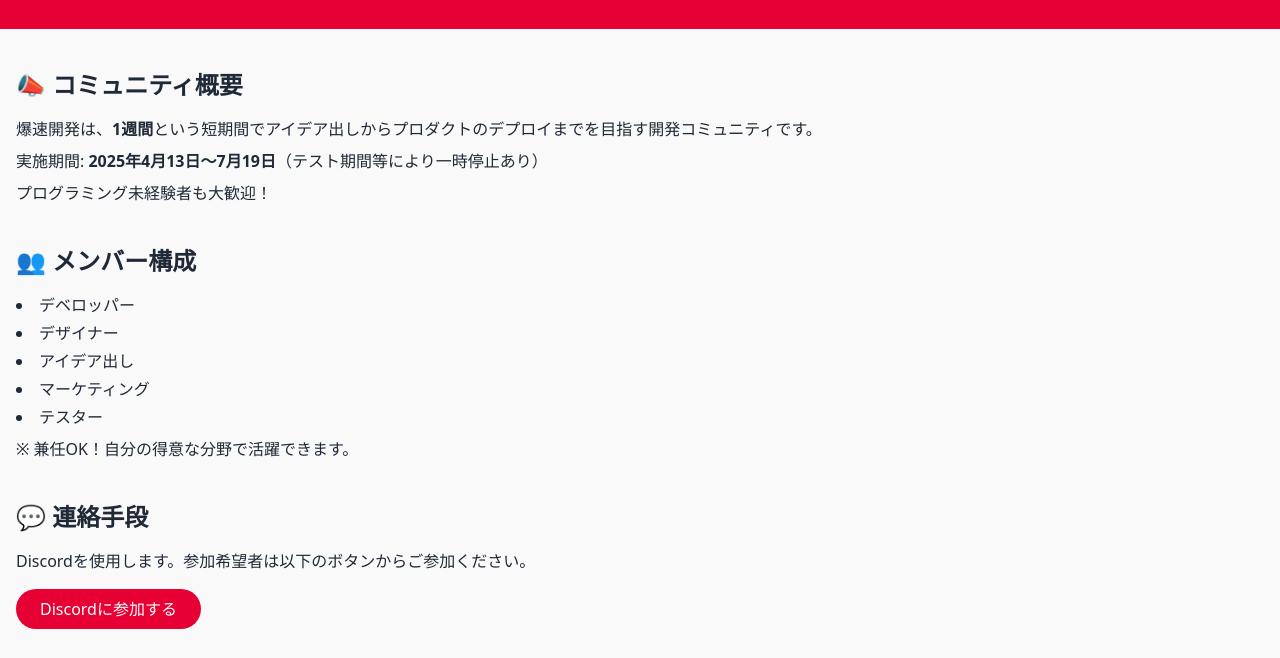
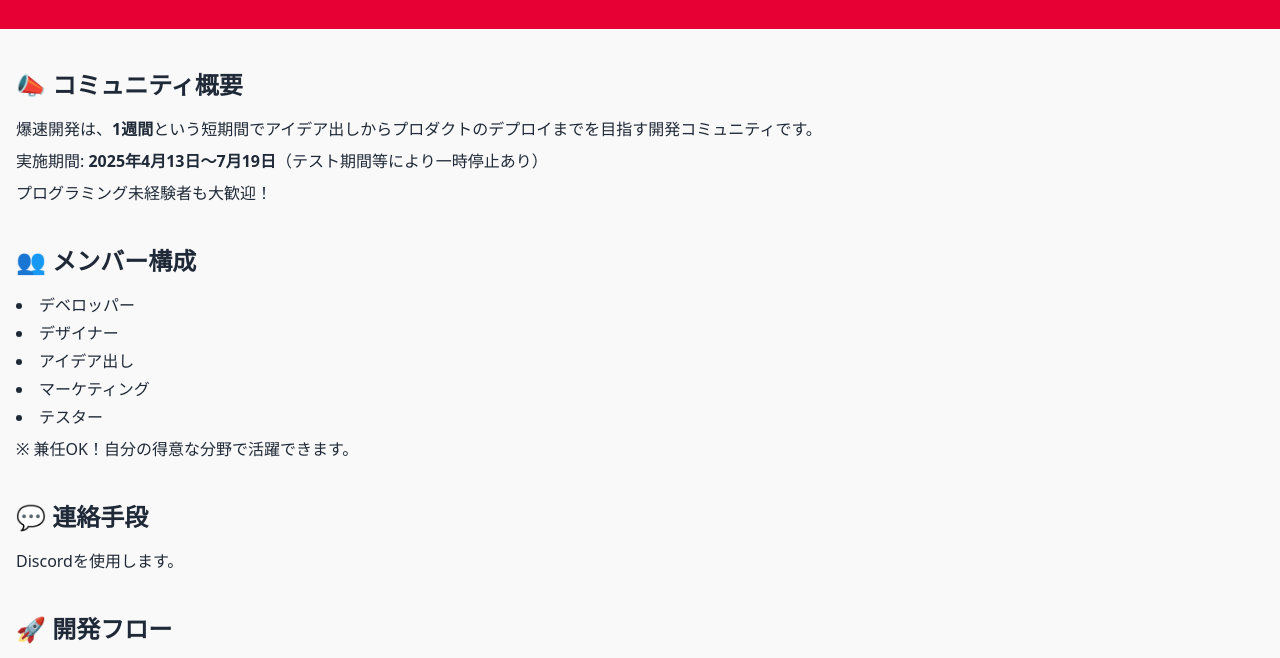
Before and after one commit to yut0takagi/bakusoku-dev, a plain HTML site: page index.html in a window 1280 px wide. Shown: the part 111-769 px from the top of the page. Drawn offline with nearby package versions, Linux system fonts and the light colour scheme.

Commit message:
😂add new_pages

```diff
--- a/.html
+++ b/index.html
@@ -48,10 +48,7 @@
 
       <section class="mb-10">
         <h2 class="text-2xl font-semibold mb-4">💬 連絡手段</h2>
-        <p>Discordを使用します。参加希望者は以下のボタンからご参加ください。</p>
-        <div class="mt-4">
-          <a href="#" class="inline-block bg-primary text-white px-6 py-2 rounded-full hover:bg-red-700 transition">Discordに参加する</a>
-        </div>
+        <p>Discordを使用します。</p>
       </section>
 
       <section class="mb-10">
@@ -66,7 +63,7 @@
 
       <section class="text-center py-10">
         <h3 class="text-xl font-semibold mb-4">参加は今すぐ！</h3>
-        <a href="#" class="bg-primary text-white px-8 py-3 rounded-lg shadow-lg hover:bg-red-700 transition">参加申し込み</a>
+        <a href="https://discord.gg/Z4JF35xm" class="bg-primary text-white px-8 py-3 rounded-lg shadow-lg hover:bg-red-700 transition">参加申し込み</a>
       </section>
     </main>
 
```
